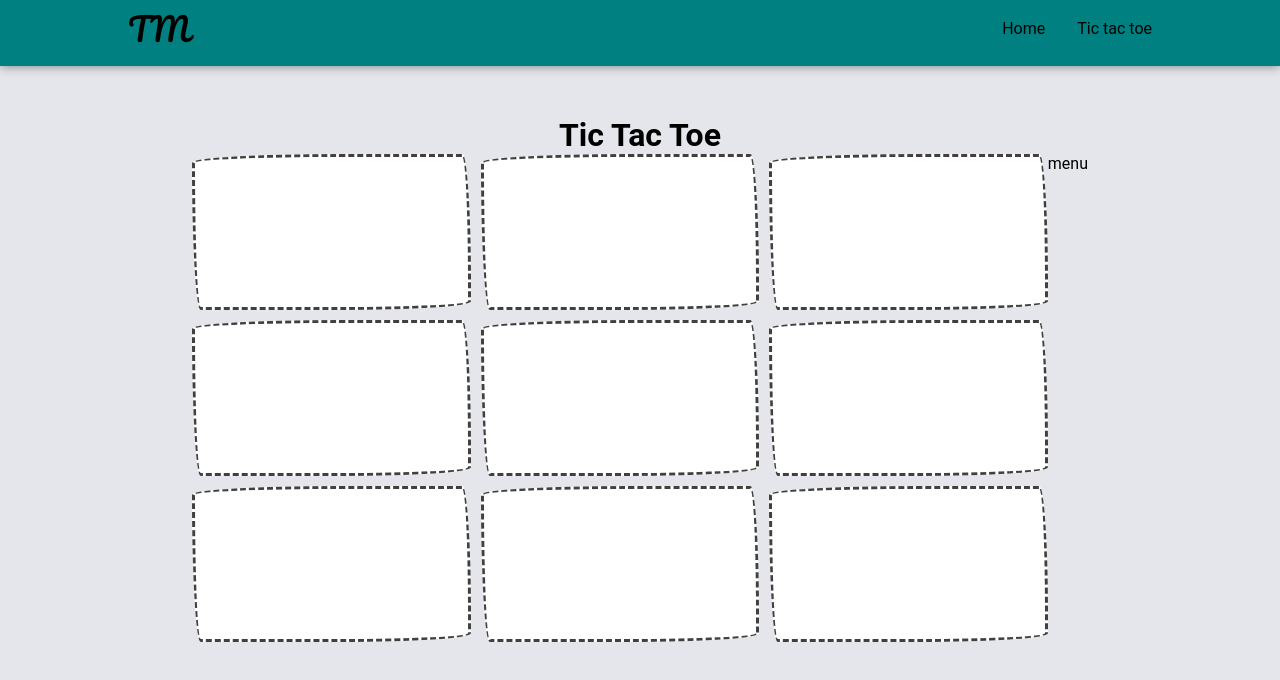
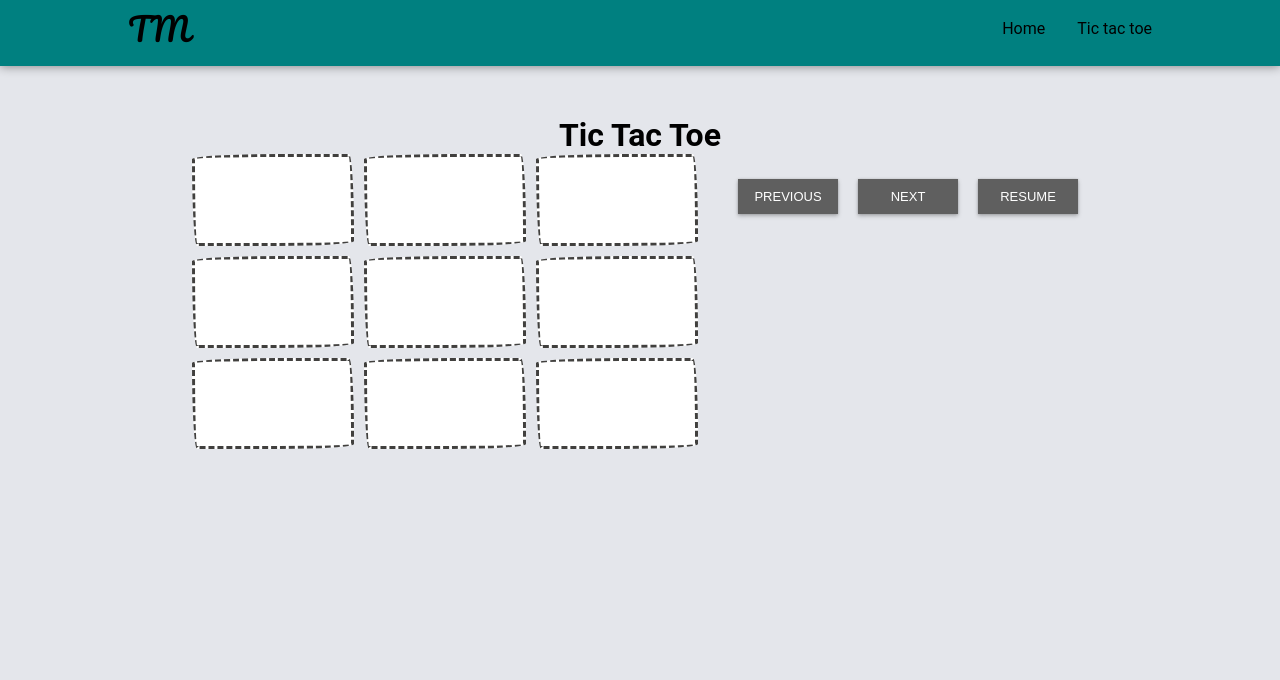
Before and after one commit to DanDPV/Applaudo-Trainee-week-7, a React (Create React App) app: page /tic-tac-toe in a window 1280 px wide. Shown: the top 680 px of the page. Built offline with nearby package versions, Linux system fonts and the light colour scheme; a web font is replaced by a local one.

Commit message:
:construction: Add TicTacToeMenu to TicTacToePage component

```diff
--- a/src/pages/TicTacToePage/TicTacToePage.tsx
+++ b/src/pages/TicTacToePage/TicTacToePage.tsx
@@ -1,12 +1,14 @@
 /* eslint no-unused-vars: 0 */
 import TicTacToeBoard from 'components/TicTacToeBoard/TicTacToeBoard';
+import TicTacToeMenu from 'components/TicTacToeMenu/TicTacToeMenu';
 import useTimeMachine from 'hooks/useTimeMachine';
 import React, { useState } from 'react';
 import TicTacToeSquareType from 'types/TicTacToeSquareType';
 import { calculateTicTacToeWinner } from 'utils/utils';
 
 const TicTacToePage = () => {
-  const initGameValues = Array(9).fill(null) as TicTacToeSquareType[];
+  const size = 9;
+  const initGameValues = Array(size).fill(null) as TicTacToeSquareType[];
   const [currentPosition, setCurrentPosition] = useState<number>(0);
   const [xIsNext, setXIsNext] = useState<boolean>(true);
   const [isTraveling, setIsTraveling] = useState<boolean>(false);
@@ -34,6 +36,25 @@ const TicTacToePage = () => {
     }
   };
 
+  const handleGetPrevious = (step: number) => {
+    const newPosition = currentPosition + step;
+
+    setCurrentPosition(newPosition);
+    if (newPosition !== 0) {
+      setIsTraveling(true);
+    } else {
+      setIsTraveling(false);
+      setHistorySquares(getPreviousValue(newPosition) ?? Array(size).fill(false));
+    }
+    setSquares(getPreviousValue(newPosition) ?? Array(size).fill(false));
+  };
+
+  const handleResume = () => {
+    setCurrentPosition(0);
+    setIsTraveling(false);
+    setSquares(getPreviousValue(0) ?? Array(size).fill(false));
+  };
+
   return (
     <div className="page-content">
       <h1>Tic Tac Toe</h1>
@@ -45,7 +66,14 @@ const TicTacToePage = () => {
             isTraveling={isTraveling}
           />
         </div>
-        <div className="info">menu</div>
+        <div className="info">
+          <TicTacToeMenu
+            getPreviousValue={handleGetPrevious}
+            handleResume={handleResume}
+            currentPosition={currentPosition}
+            timeLength={timeLength}
+          />
+        </div>
       </div>
     </div>
   );
```
